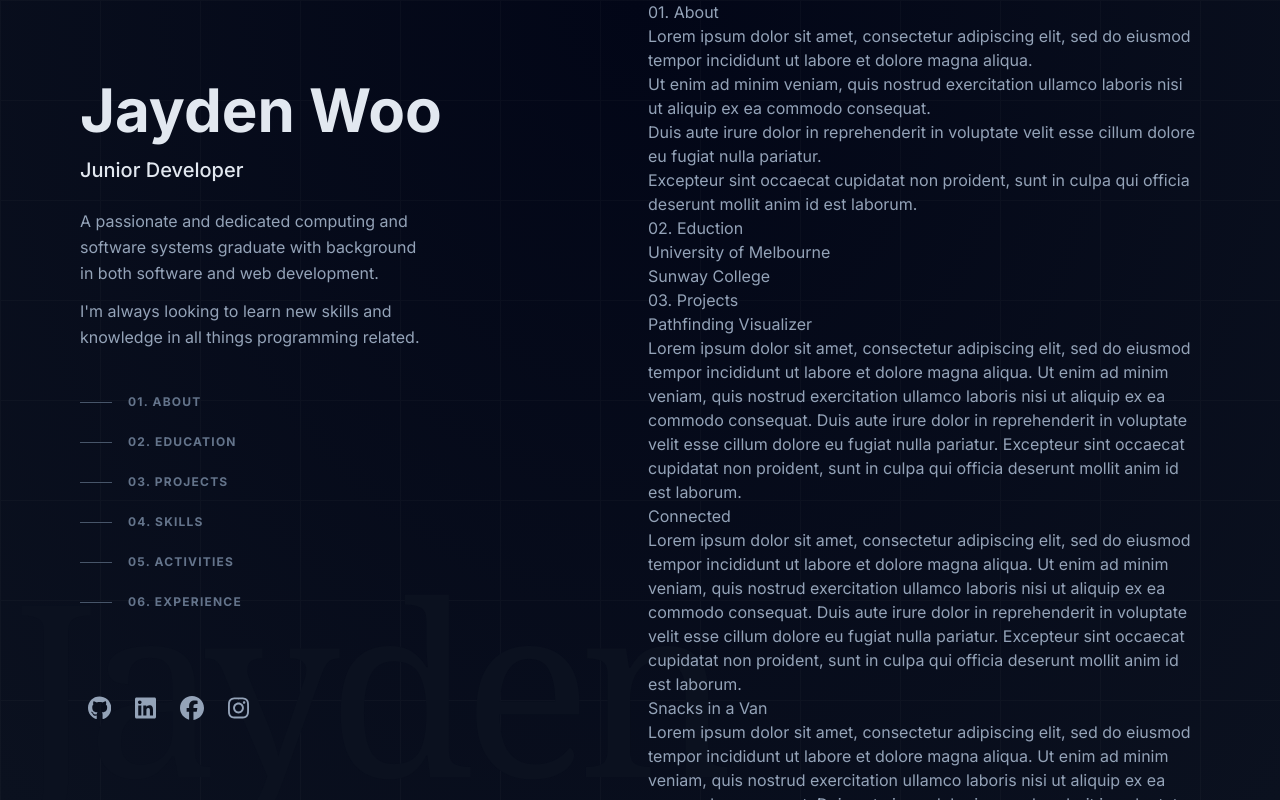
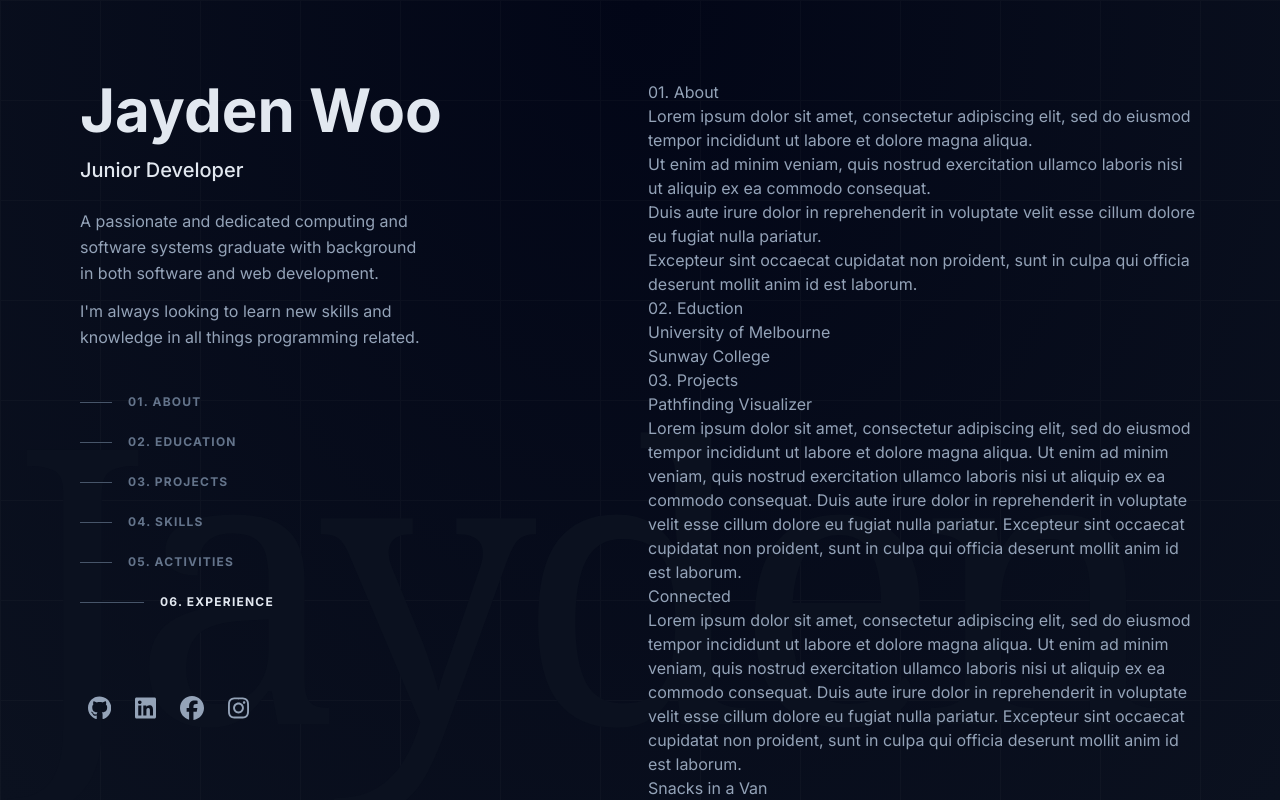
Before and after one commit to jayden-woo/personal-website, a Next.js app: page / in a window 1280 px wide. Shown: the top 800 px of the page. Built offline with nearby package versions, Linux system fonts and the light colour scheme.

Commit message:
Add dynamic update for nav and fix miscellaneous styles

```diff
--- a/src/app/page.jsx
+++ b/src/app/page.jsx
@@ -14,7 +14,7 @@ export default function Page() {
   return (
     <>
       <Background />
-      <div className="mx-auto flex min-h-screen max-w-screen-xl gap-x-4 px-20">
+      <div className="mx-auto min-h-screen max-w-screen-xl gap-x-4 px-20 lg:flex">
         <header className="sticky top-0 flex max-h-screen w-1/2 flex-col justify-between py-20">
           <div>
             <Intro />
@@ -22,7 +22,7 @@ export default function Page() {
           </div>
           <Socials />
         </header>
-        <main className="w-1/2">
+        <main className="w-1/2 py-20">
           <About />
           <Education />
           <Projects />
--- a/src/components/background.jsx
+++ b/src/components/background.jsx
@@ -1,7 +1,7 @@
 export default function Background() {
   return (
     <div id="background">
-      <h1 className="fixed -left-12 bottom-4 -z-10 font-serif text-[30vh] tracking-tighter text-gray-920 antialiased [writing-mode:vertical-rl] sm:-bottom-16 sm:left-3 sm:text-[30vmin] sm:[writing-mode:unset]">
+      <h1 className="fixed -left-12 bottom-4 -z-10 select-none font-serif text-[30vh] tracking-tighter text-gray-920 antialiased [writing-mode:vertical-rl] sm:-bottom-16 sm:left-3 sm:text-[30vw] sm:[writing-mode:unset]">
         Jayden
       </h1>
     </div>
--- a/src/components/content/footer.jsx
+++ b/src/components/content/footer.jsx
@@ -3,9 +3,9 @@ export default function Footer() {
     <footer>
       <p>
         {`Design inspired by `}
-        <a href="">Brittany Chiang</a>
+        <a href="/">Brittany Chiang</a>
         {` and `}
-        <a href="">Sarah Dayan</a>.
+        <a href="/">Sarah Dayan</a>.
       </p>
     </footer>
   );
--- a/src/components/header/intro.jsx
+++ b/src/components/header/intro.jsx
@@ -1,7 +1,9 @@
 export default function Intro() {
   return (
     <div>
-      <h1 className="mb-4 text-6xl font-bold text-slate-200">Jayden Woo</h1>
+      <h1 className="mb-4 text-6xl font-bold text-slate-200">
+        <a href="/">Jayden Woo</a>
+      </h1>
       <h2 className="my-4 text-xl font-medium text-slate-200">Junior Developer</h2>
       <p className="mt-6 max-w-sm text-balance leading-relaxed">
         A passionate and dedicated computing and software systems graduate with background in both
--- a/src/components/header/nav.jsx
+++ b/src/components/header/nav.jsx
@@ -1,15 +1,62 @@
-import { NAV_LINKS } from "@/lib/data";
+"use client";
+
+import { CONTENT_SECTIONS } from "@/lib/data";
+import { useEffect, useRef, useState } from "react";
 
 export default function Nav() {
+  const [onScreen, setOnScreen] = useState([]);
+  const observer = useRef(null);
+
+  useEffect(() => {
+    // Create a new instance and pass a callback function
+    observer.current = new IntersectionObserver(
+      (entries) => {
+        entries.forEach((entry) => {
+          if (!entry.isIntersecting) {
+            // Remove the section exiting the viewport
+            setOnScreen((prev) => prev.filter((section) => section !== entry.target.id));
+          } else if (entry.boundingClientRect.top < 0) {
+            // Add the section in front of the rest if intersecting from the top
+            setOnScreen((prev) => [entry.target.id, ...prev]);
+          } else {
+            // Add the section behind the rest otherwise
+            setOnScreen((prev) => [...prev, entry.target.id]);
+          }
+        });
+      },
+      {
+        // TODO: Check and adjust on threshold
+        // Set the visible threshold of the section before deciding it is intersecting
+        threshold: [0.1],
+      }
+    );
+
+    // Find and target the sections to be observed
+    CONTENT_SECTIONS.forEach((section) => {
+      observer.current.observe(document.getElementById(section.id));
+    });
+
+    // Cleanup function to remove and disconnect observer
+    return () => {
+      CONTENT_SECTIONS.forEach((section) => {
+        observer.current.unobserve(document.getElementById(section.id));
+      });
+      observer.current.disconnect();
+    };
+  }, []);
+
   return (
     <nav className="my-8 hidden w-fit uppercase md:block">
       <ul>
-        {NAV_LINKS.map((item) => (
-          <li key={item.index}>
-            <a href={item.link} className="group flex items-center py-3">
-              <span className="mr-4 h-px w-8 bg-slate-600 transition-all group-hover:w-16" />
-              <span className="text-xs font-bold tracking-widest text-slate-500 group-hover:text-slate-200">
-                {`${item.index}. ${item.name}`}
+        {CONTENT_SECTIONS.map((section) => (
+          <li key={section.id}>
+            <a
+              href={`#${section.id}`}
+              className={`group flex items-center py-3${section.id === onScreen.at(0) ? " active" : ""}`}
+            >
+              <span className="mr-4 h-px w-8 bg-slate-600 transition-all group-hover:w-16 group-[.active]:w-16" />
+              <span className="text-xs font-bold tracking-widest text-slate-500 group-hover:text-slate-200 group-[.active]:text-slate-200">
+                {`${section.index}. ${section.title}`}
               </span>
             </a>
           </li>
--- a/src/lib/data.jsx
+++ b/src/lib/data.jsx
@@ -1,12 +1,12 @@
 import { Facebook, GitHub, Instagram, LinkedIn } from "@/lib/icons";
 
-export const NAV_LINKS = [
-  { index: "01", name: "About", link: "#about" },
-  { index: "02", name: "Education", link: "#education" },
-  { index: "03", name: "Projects", link: "#projects" },
-  { index: "04", name: "Skills", link: "#skills" },
-  { index: "05", name: "Activities", link: "#activities" },
-  { index: "06", name: "Experience", link: "#experience" },
+export const CONTENT_SECTIONS = [
+  { index: "01", id: "about", title: "About" },
+  { index: "02", id: "education", title: "Education" },
+  { index: "03", id: "projects", title: "Projects" },
+  { index: "04", id: "skills", title: "Skills" },
+  { index: "05", id: "activities", title: "Activities" },
+  { index: "06", id: "experience", title: "Experience" },
 ];
 
 export const SOCIAL_MEDIA = [
```
